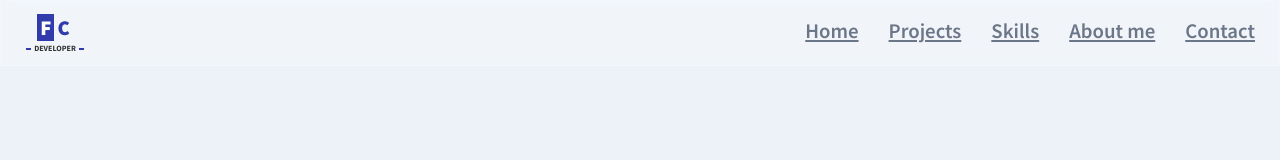
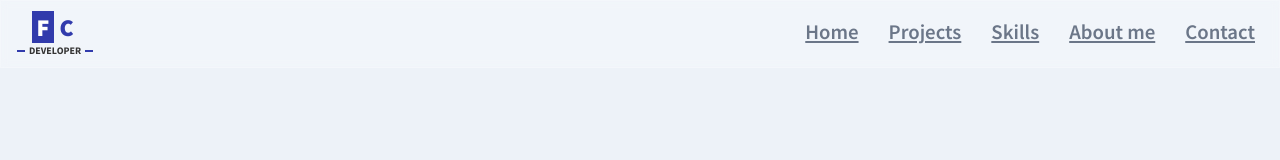
Before and after one commit to facudam/portfolio, a React (Vite) app: page / in a window 1280 px wide. Shown: the top 160 px of the page. Built offline with nearby package versions, Linux system fonts and the light colour scheme.

Commit message:
Logo desktop min-width 1220px styles added

```diff
--- a/src/UI elements/logo/Logo.css
+++ b/src/UI elements/logo/Logo.css
@@ -74,3 +74,26 @@
     top: 50%;
     right: -8px;
 }
+
+@media screen and (min-width: 1220px) {
+    .logo-ctn {
+        gap: 12px;
+    }
+    .iniciales-ctn > span {
+        font-size: 1.5rem;
+        padding: 1px 5px 0;
+    }
+    .slogan-ctn > span {
+
+        font-size: 10px;
+        color: #333;
+    }
+    .slogan-ctn > span::before {
+        width: 8px;
+        left: -12px;
+    }
+    .slogan-ctn > span::after {
+        width: 8px;
+        right: -12px;
+    }
+}
```
